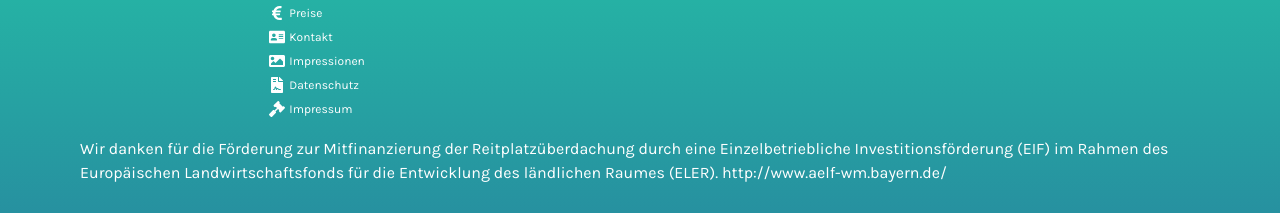
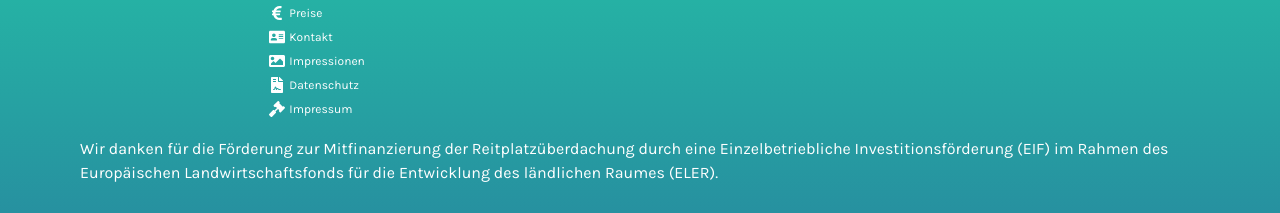
Before and after one commit to umhf/aktivstall-pfaffenwinkel, a Gatsby site: page / in a window 1280 px wide. Shown: the part 2296-2509 px from the top of the page. Built offline with nearby package versions, Linux system fonts and the light colour scheme; Gatsby itself is replaced by a stand-in of ours.

Commit message:
adjust footer link

```diff
--- a/src/components/Footer.js
+++ b/src/components/Footer.js
@@ -118,7 +118,7 @@ const Footer = () => {
             </a>
           </div>
         </div>
-        <p>Wir danken für die Förderung zur Mitfinanzierung der Reitplatzüberdachung durch eine Einzelbetriebliche Investitionsförderung (EIF) im Rahmen des Europäischen Landwirtschaftsfonds für die Entwicklung des ländlichen Raumes (ELER). <a href="http://www.aelf-wm.bayern.de/">http://www.aelf-wm.bayern.de/</a></p>
+        <p>Wir danken für die Förderung zur Mitfinanzierung der Reitplatzüberdachung durch eine Einzelbetriebliche Investitionsförderung (EIF) im Rahmen des <a href="https://www.stmelf.bayern.de/mam/cms01/agrarpolitik/bilder/2-eif.jpg">Europäischen Landwirtschaftsfonds für die Entwicklung des ländlichen Raumes (ELER)</a>.</p>
       </div>
     </footer>
   )
```
